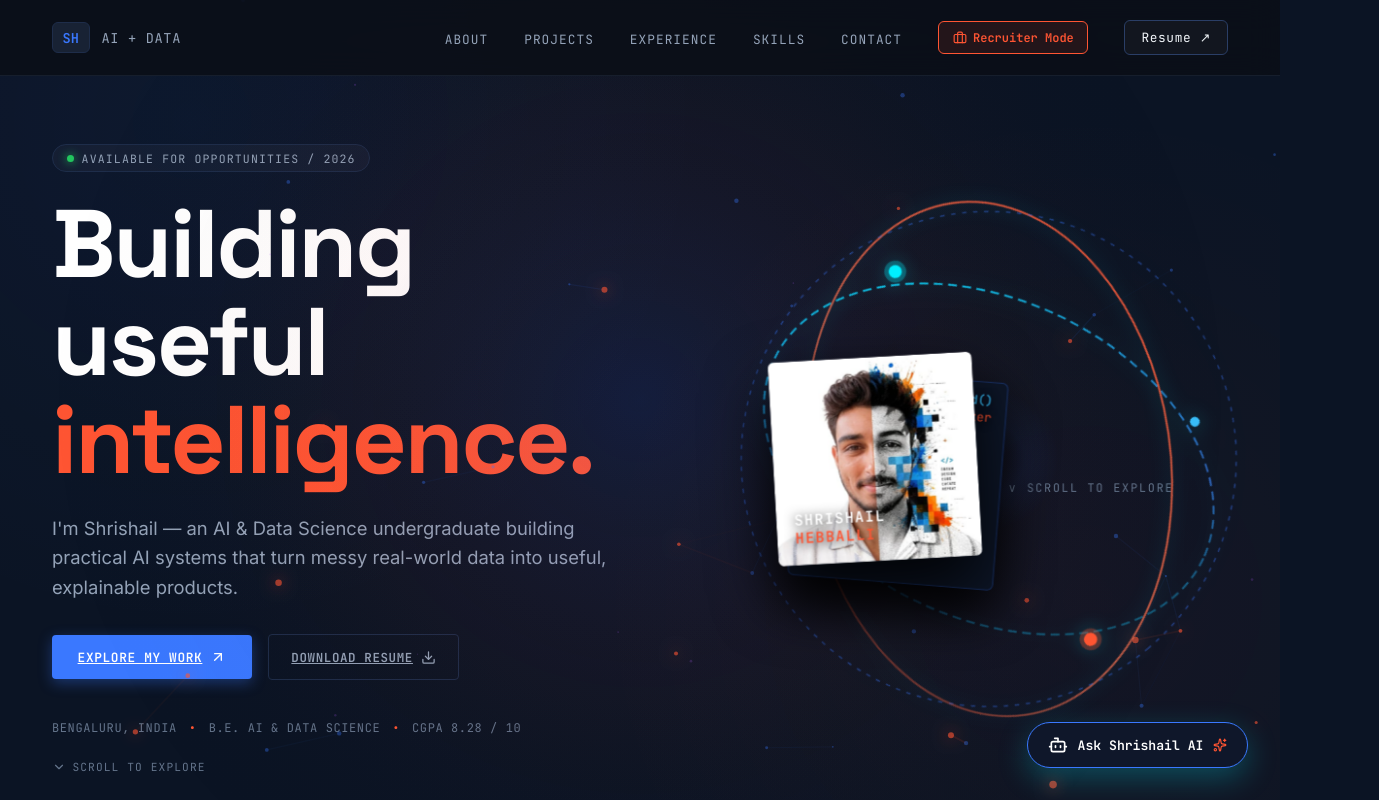
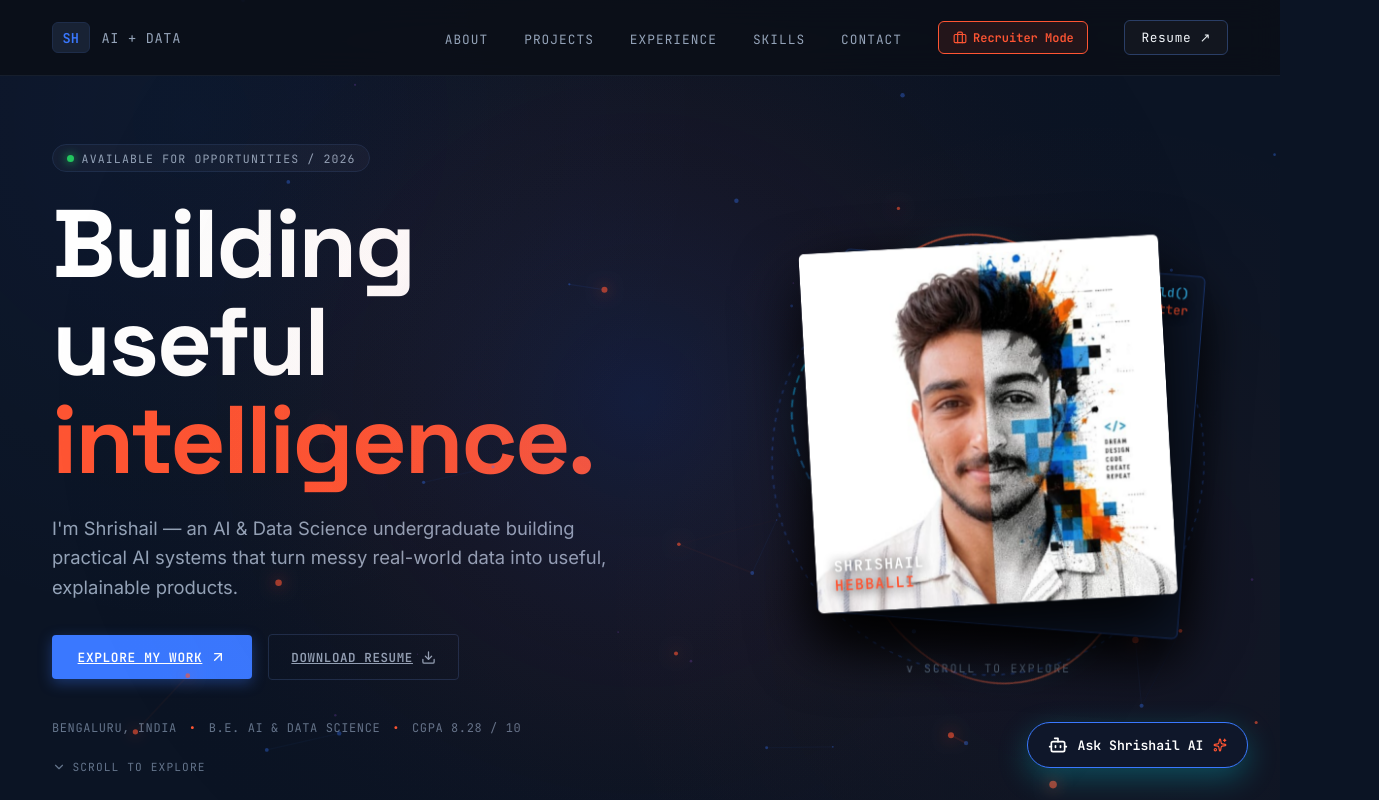
Before and after one commit to shrishailad24/portfolio-, a React (Vite) app: page / in a window 1280 px wide. Shown: the top 800 px of the page, 1379 px wide, since content can reach past the window. Built offline with nearby package versions, Linux system fonts and the light colour scheme.

Commit message:
fix(hero): align photo card stack and geoid orbit SVG rings in absolute dead-center with scroll prompt centered underneath

```diff
--- a/src/index.css
+++ b/src/index.css
@@ -2852,6 +2852,7 @@ section {
   justify-content: center;
   align-items: center;
   position: relative;
+  width: 100%;
 }
 
 .exact-backplate-box {
@@ -2860,20 +2861,21 @@ section {
   max-width: 480px;
   min-height: 480px;
   display: flex;
+  flex-direction: column;
   align-items: center;
   justify-content: center;
   padding: 24px;
+  margin: 0 auto;
 }
 
 /* LUMINOUS LIGHT GEOID EARTH-MOON ORBITAL SVG */
 .geoid-orbit-svg {
   position: absolute;
-  top: -35px;
-  left: -40px;
-  right: -40px;
-  bottom: -35px;
-  width: calc(100% + 80px);
-  height: calc(100% + 70px);
+  top: 50%;
+  left: 50%;
+  transform: translate(-50%, -50%);
+  width: 480px;
+  height: 480px;
   pointer-events: none;
   z-index: 1;
   overflow: visible;
@@ -2882,16 +2884,17 @@ section {
 }
 
 @keyframes gentleOrbitRotate {
-  0% { transform: rotate(0deg); }
-  100% { transform: rotate(360deg); }
+  0% { transform: translate(-50%, -50%) rotate(0deg); }
+  100% { transform: translate(-50%, -50%) rotate(360deg); }
 }
 
 /* HERO CARDS STACK WRAPPER (EXACT MATCH TO REFERENCE SCREENSHOT) */
 .hero-cards-wrapper {
   position: relative;
   width: 90%;
-  max-width: 420px;
+  max-width: 400px;
   margin: 0 auto;
+  z-index: 3;
 }
 
 /* BEHIND DARK BACKPLATE CARD LAYER */
@@ -3483,6 +3486,11 @@ section {
     padding: 16px !important;
   }
 
+  .geoid-orbit-svg {
+    width: 360px !important;
+    height: 360px !important;
+  }
+
   .hero-cards-wrapper {
     width: 88% !important;
     max-width: 320px !important;
```
